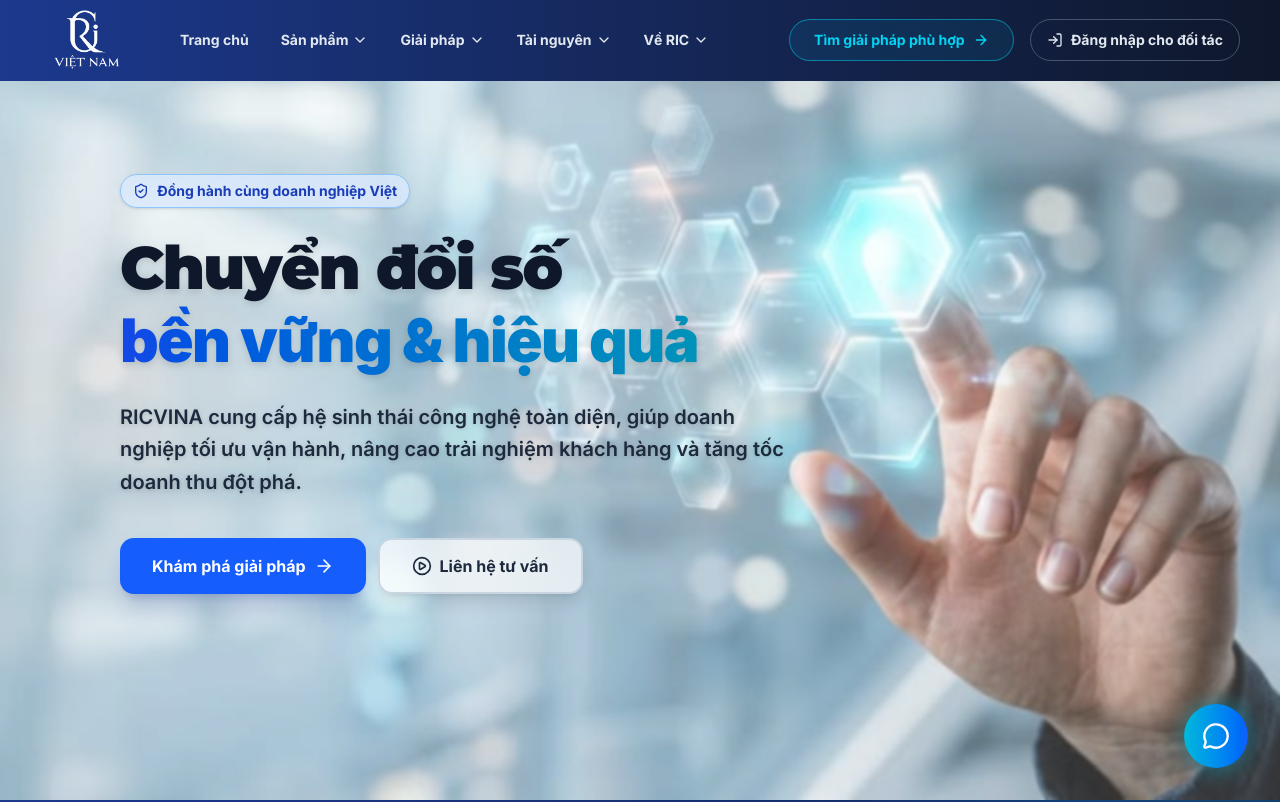
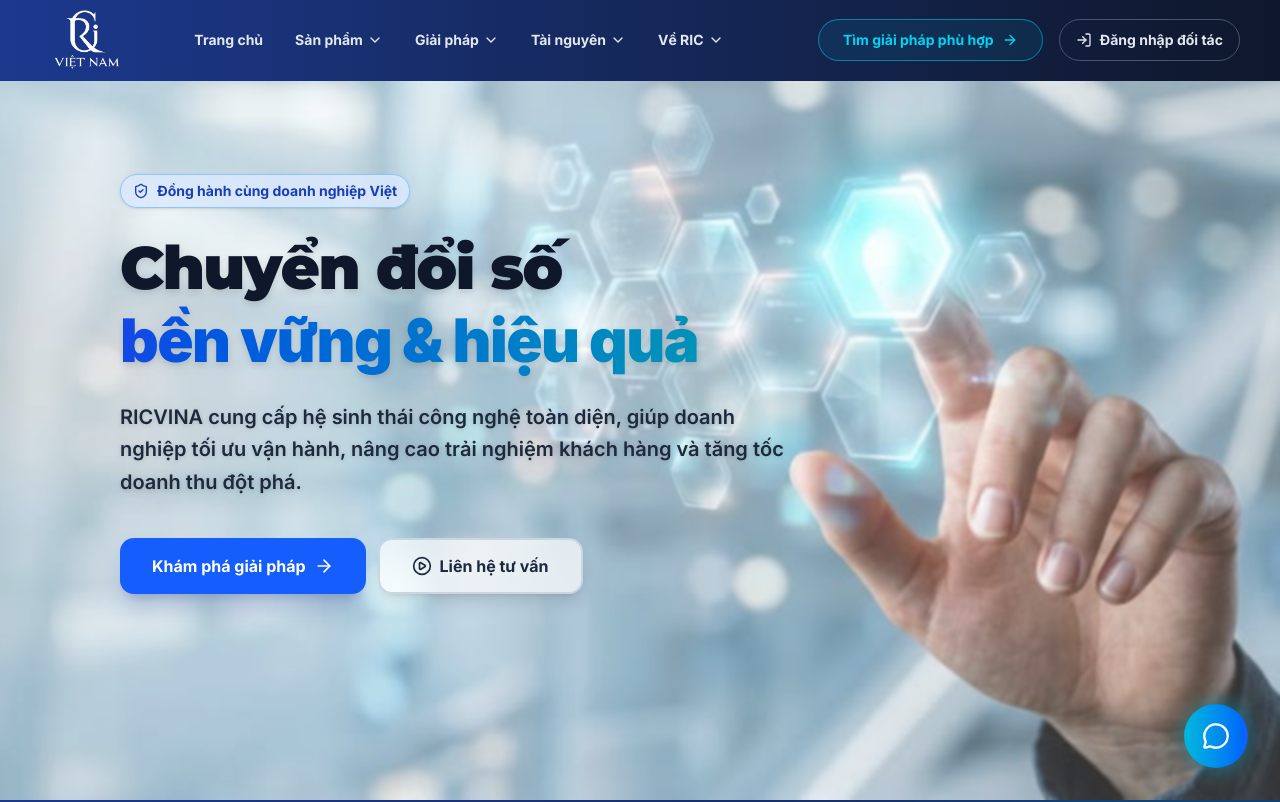
Before and after one commit to Thanh0704/New-Ric, a Next.js app: page / in a window 1280 px wide. Shown: the top 802 px of the page. Built offline with nearby package versions, Linux system fonts and the light colour scheme.

Commit message:
Update mới

```diff
--- a/src/components/layout/header.tsx
+++ b/src/components/layout/header.tsx
@@ -262,7 +262,7 @@
               className="hidden items-center gap-2 rounded-full border border-slate-600 px-4 py-2.5 text-sm font-bold text-slate-200 transition-all hover:border-slate-400 hover:bg-white/5 hover:text-white lg:flex"
             >
               <LogIn className="h-4 w-4" />
-              <span>Đăng nhập cho đối tác</span>
+              <span>Đăng nhập đối tác</span>
             </Link>
 
             <Sheet>
@@ -317,6 +317,22 @@
                                 </div>
                               </div>
                             ))}
+
+                            {/* =========================================================
+                                ĐÃ BỔ SUNG: Nút "Xem toàn bộ sản phẩm" cho Mobile
+                                Chỉ render khi thẻ này là Mega Menu (nav.isMega)
+                                ========================================================= */}
+                            {nav.isMega && (
+                              <div className="mt-2 border-t border-white/5 pt-4">
+                                <Link
+                                  href="/products"
+                                  onClick={(e) => handleSmartClick(e, '/products')}
+                                  className="inline-flex items-center gap-1 text-sm font-bold text-cyan-400 transition-colors hover:text-cyan-300"
+                                >
+                                  → Xem toàn bộ sản phẩm
+                                </Link>
+                              </div>
+                            )}
                           </div>
                         )}
                       </div>
@@ -332,17 +348,13 @@
                     ),
                   )}
 
-                  {/* =========================================================
-                      ĐÃ SỬA: Đổi w-full thành mx-4, tăng pt-6 và thêm pb-4
-                      để bóp nút lại, tạo không gian thở (breathing room) sang 2 bên
-                      ========================================================= */}
                   <div className="mt-4 border-t border-white/10 pt-6 pb-4">
                     <Link
                       href="/partner-login"
                       className="mx-4 flex items-center justify-center gap-2 rounded-xl border border-slate-700 bg-slate-800/50 px-4 py-3 text-sm font-bold text-white transition-all hover:border-slate-500 hover:bg-slate-700"
                     >
                       <LogIn className="h-4 w-4" />
-                      Đăng nhập cho đối tác
+                      Đăng nhập dành cho đối tác
                     </Link>
                   </div>
                 </nav>
```
